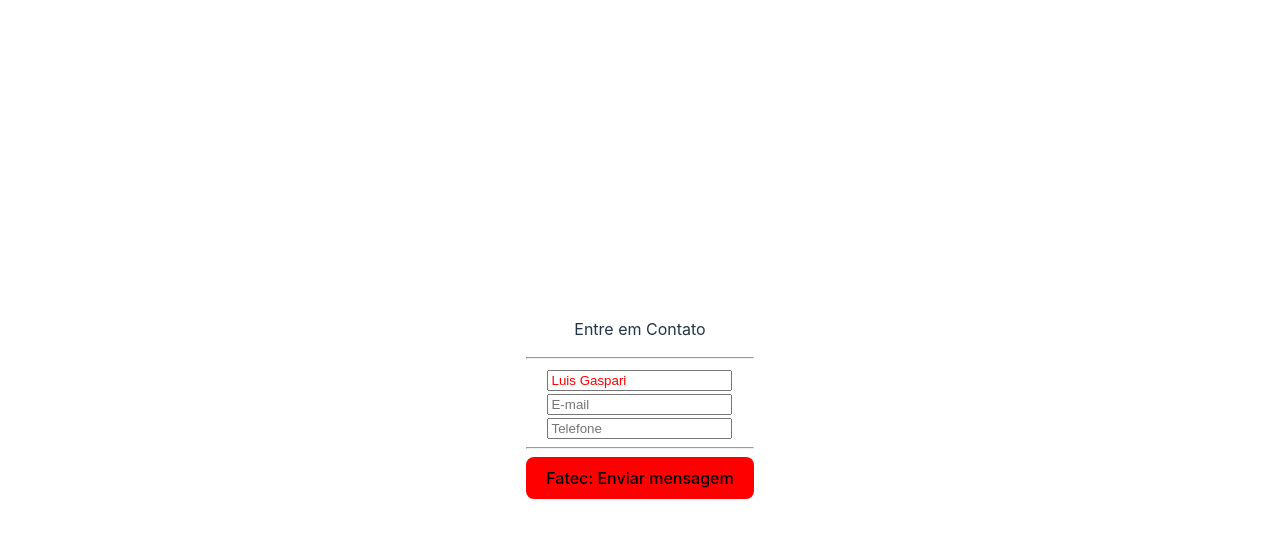
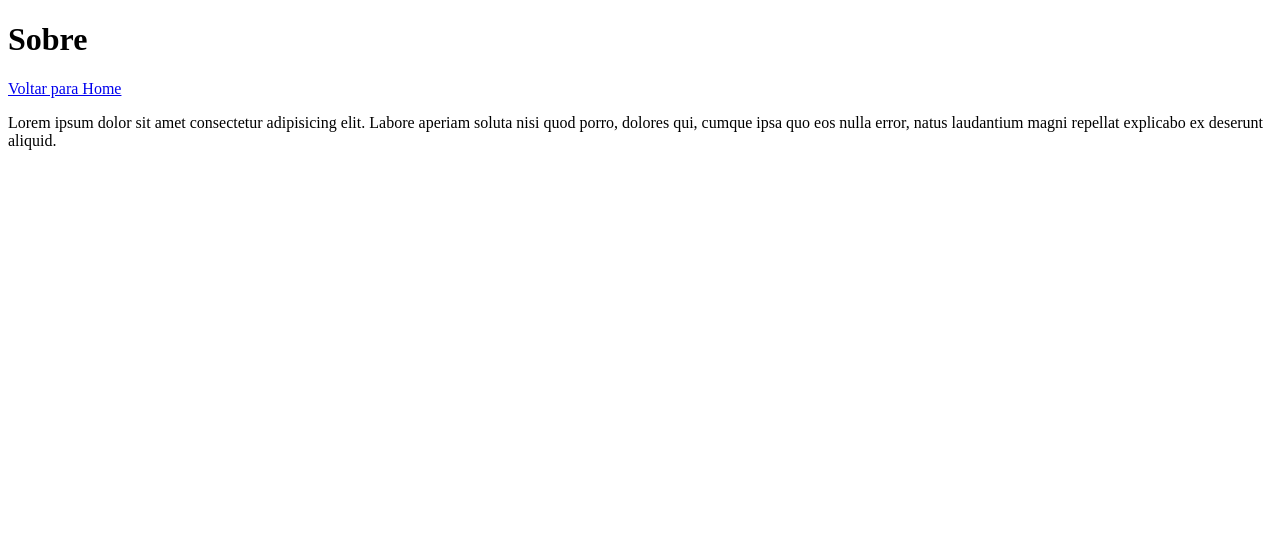
Before and after one commit to luisgaspari/meuapp, a React (Vite) app: page /sobre in a window 1280 px wide. Shown: the top 538 px of the page. Built offline with nearby package versions, Linux system fonts and the light colour scheme.

Commit message:
Add Home, NotFound, and Sobre pages

```diff
--- a/package.json
+++ b/package.json
@@ -11,7 +11,8 @@
   },
   "dependencies": {
     "react": "^18.2.0",
-    "react-dom": "^18.2.0"
+    "react-dom": "^18.2.0",
+    "react-router-dom": "^6.22.3"
   },
   "devDependencies": {
     "@types/react": "^18.2.66",
--- /dev/null
+++ b/src/Pages/404/index.tsx
@@ -0,0 +1,13 @@
+import { Link } from "react-router-dom"
+
+function NotFound() {
+    return (
+        <div>
+            <h1>404 Not Found</h1>
+            <p>Página não encntrada!</p>
+            <Link to="/">Voltar para Home</Link>
+        </div>
+    )
+}
+
+export default NotFound
--- /dev/null
+++ b/src/Pages/home/index.tsx
@@ -0,0 +1,12 @@
+import { Link } from 'react-router-dom'
+
+function Home() {
+    return (
+        <div>
+            <h1>Home</h1>
+            <Link to="/sobre">Ir para Sobre</Link>
+        </div>
+    )
+}
+
+export default Home
--- /dev/null
+++ b/src/Pages/sobre/index.tsx
@@ -0,0 +1,13 @@
+import { Link } from "react-router-dom";
+
+function Sobre() {
+    return (
+        <div>
+            <h1>Sobre</h1>
+            <Link to="/">Voltar para Home</Link>
+            <p>Lorem ipsum dolor sit amet consectetur adipisicing elit. Labore aperiam soluta nisi quod porro, dolores qui, cumque ipsa quo eos nulla error, natus laudantium magni repellat explicabo ex deserunt aliquid.</p>
+        </div>
+    )
+}
+
+export default Sobre;
--- a/src/components/button-fatec/index.tsx
+++ b/src/components/button-fatec/index.tsx
@@ -1,5 +1,5 @@
-import './ButtonFatec.css' //className='botao-fatec'
-//import styles from './ButtonFatec.module.css' //className={styles.BotaoFatec}
+// import './ButtonFatec.css' //className='botao-fatec'
+import styles from './ButtonFatec.module.css' //className={styles.BotaoFatec}
 
 interface Props {
     type: 'button' | 'submit' | 'reset'
@@ -8,8 +8,8 @@ interface Props {
 
 function ButtonFatec({ type, label }: Props) {
     return (
-        // <button className={styles.BotaoFatec} type={type}></button>
-        <button className='botao-fatec' type={type}>
+        // <button className='botao-fatec' type={type}>
+        <button className={styles.BotaoFatec} type={type}>
             {label}
         </button>
     )
--- a/src/components/form-fatec/index.tsx
+++ b/src/components/form-fatec/index.tsx
@@ -8,13 +8,13 @@ function FormFatec() {
                 <p>Entre em Contato</p>
                 <hr />
                 <div>
-                    <InputFatec text='Nome' defaultvalue='Luis Gaspari' type='input' />
+                    <InputFatec text='Nome' defaultvalue='Luis Gaspari' type='text' />
                 </div>
                 <div>
-                    <InputFatec text='E-mail' defaultvalue='' type='input' />
+                    <InputFatec text='E-mail' defaultvalue='' type='email' />
                 </div>
                 <div>
-                    <InputFatec text='Telefone' defaultvalue='' type='input' />
+                    <InputFatec text='Telefone' defaultvalue='' type='tel' />
                 </div>
                 <hr />
                 <ButtonFatec type='button' label='Fatec: Enviar mensagem' />
--- a/src/components/input-fatec/index.tsx
+++ b/src/components/input-fatec/index.tsx
@@ -1,14 +1,14 @@
-import './InputFatec.css'
+import styles from './InputFatec.module.css'
 
 interface Props {
-    type: string
+    type: 'text' | 'email' | 'tel'
     text: string
     defaultvalue: string
 }
 
 function InputFatec({ type, text, defaultvalue }: Props) {
     return (
-        <input className='input-fatec' type={type} defaultValue={defaultvalue} placeholder={text}></input>
+        <input className={styles.InputFatec} type={type} defaultValue={defaultvalue} placeholder={text}></input>
     )
 }
 
--- a/src/main.tsx
+++ b/src/main.tsx
@@ -1,10 +1,18 @@
 import React from 'react'
 import ReactDOM from 'react-dom/client'
-import App from './App.tsx'
-import './index.css'
+import { RouterProvider } from 'react-router-dom'
+import router from './routes'
+// import App from './App.tsx'
+// import './index.css'
 
 ReactDOM.createRoot(document.getElementById('root')!).render(
   <React.StrictMode>
-    <App />
+    <RouterProvider router={router} />
   </React.StrictMode>,
 )
+
+// ReactDOM.createRoot(document.getElementById('root')!).render(
+//   <React.StrictMode>
+//     <App />
+//   </React.StrictMode>,
+// )
--- /dev/null
+++ b/src/routes.tsx
@@ -0,0 +1,11 @@
+import { createBrowserRouter } from 'react-router-dom'
+import Sobre from './Pages/sobre'
+import Home from './Pages/home'
+import NotFound from './Pages/404'
+
+const router = createBrowserRouter([
+    { path: '/', element: <Home />, errorElement: <NotFound /> },
+    { path: '/sobre', element: <Sobre /> },
+])
+
+export default router
```
Also changed, not shown: src/components/form-fatec/FormFatec.css (deleted), src/components/form-fatec/FormFatec.module.css (added), src/components/input-fatec/InputFatec.module.css (renamed from src/components/input-fatec/InputFatec.css), 1 other file (tests, documents, lock files or other folders).
